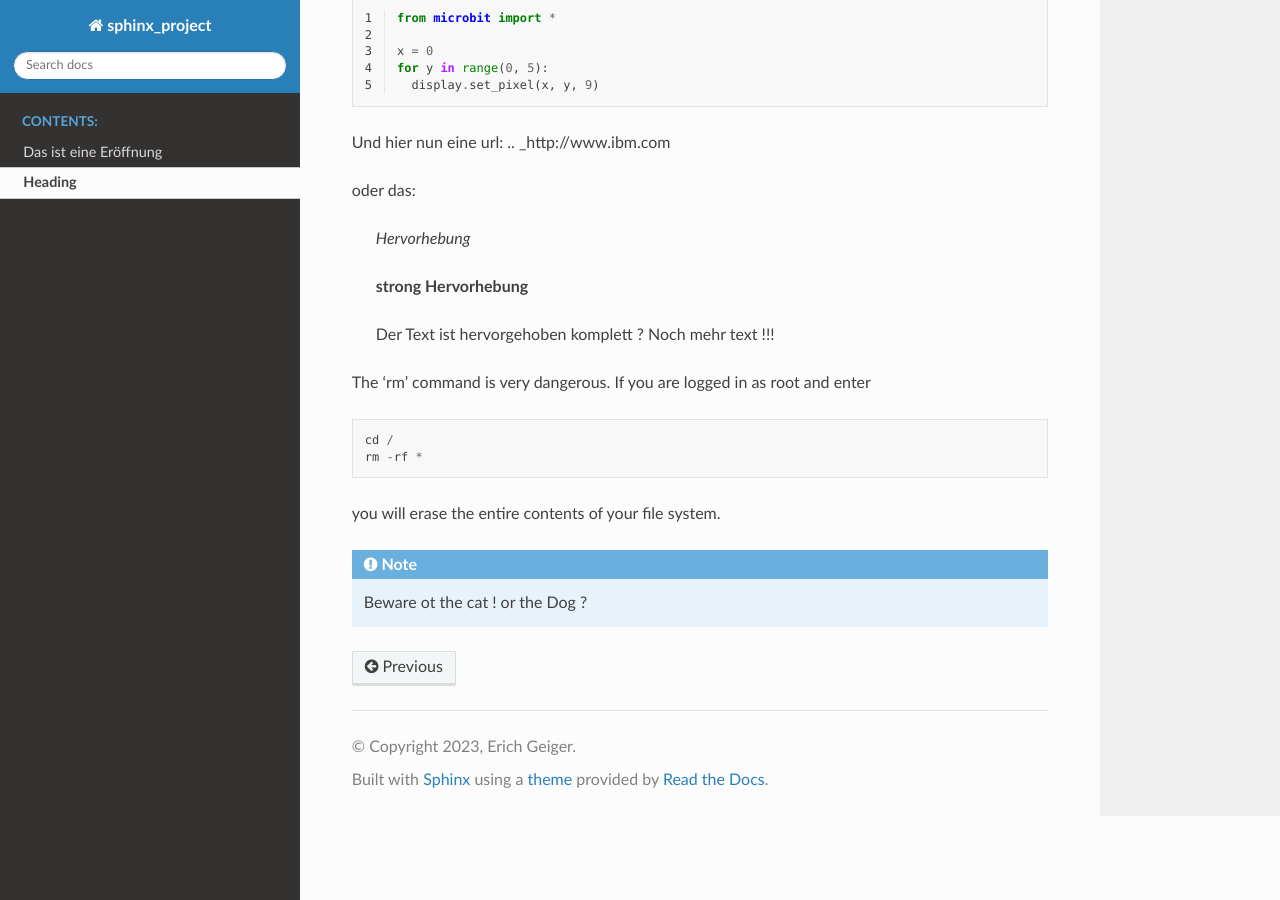
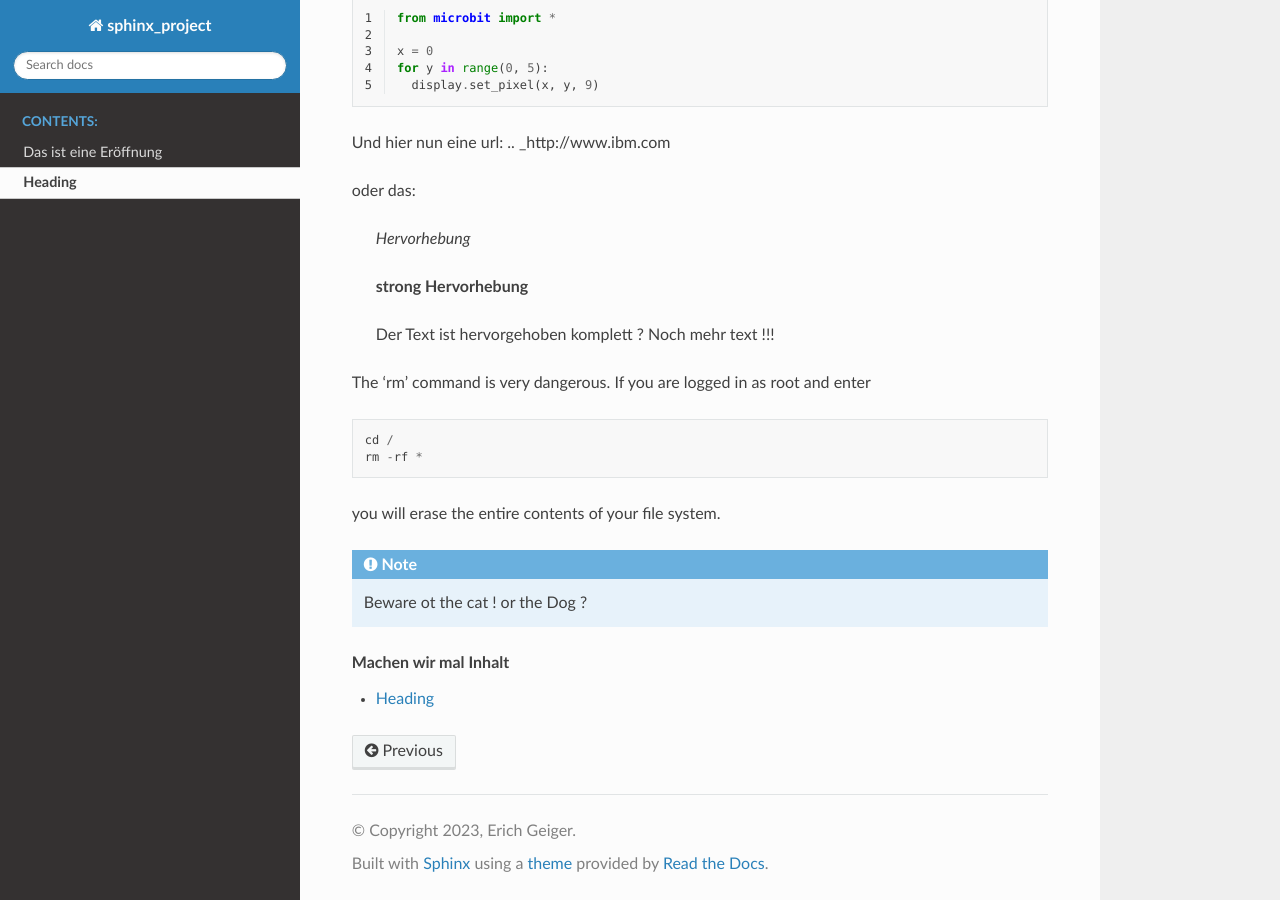
Before and after one commit to ergg/sphinx_project, a Sphinx documentation site: the page built from docs/my_text.rst, in a window 1280 px wide and 900 px high, scrolled down 769 px. Built offline with Sphinx 7.4.7 and the Read the Docs theme 2.0.0, drawn with Linux system fonts in a browser that asks for light colours.

```diff
--- a/docs/my_text.rst
+++ b/docs/my_text.rst
@@ -66,3 +66,6 @@ oder das:
 .. note::
         Beware ot the cat !
         or the Dog ?
+
+.. contents::
+        Machen wir mal Inhalt
```
